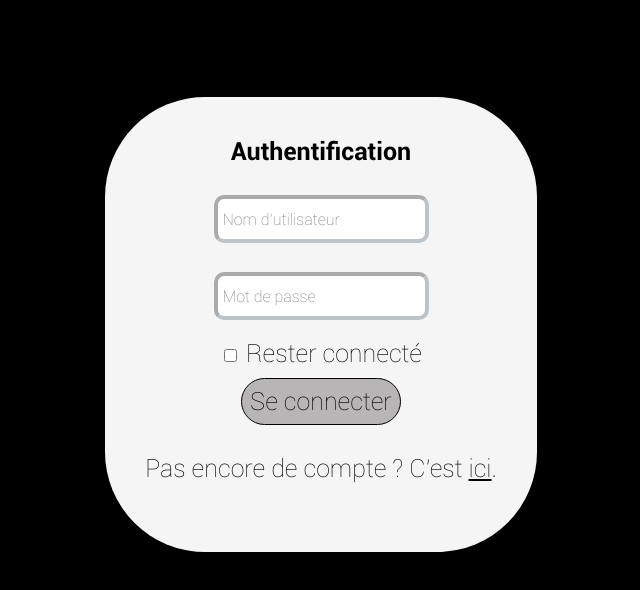
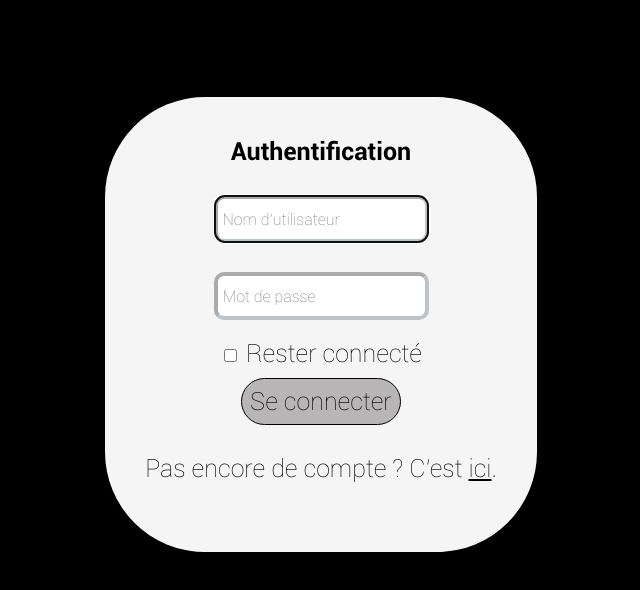
Before and after one commit to mle-moni/simple-pictionary, a website: page login/index.html in a window 1280 px wide. Shown: the whole page, without its empty margins (319-959 px from the left). Drawn offline with nearby package versions, Linux system fonts and the light colour scheme; files that its build step writes are made by us from their sources; no server answers; files whose address does not match are found by name.

Commit message:
focus on first field

```diff
--- a/login/index.html
+++ b/login/index.html
@@ -72,7 +72,7 @@
         <script type="text/javascript" src="libs/hashes.js"></script>
         <script type="text/javascript">
 
-
+document.getElementById("i1").focus();
 
 let ilveutcreer = false;
 
```
